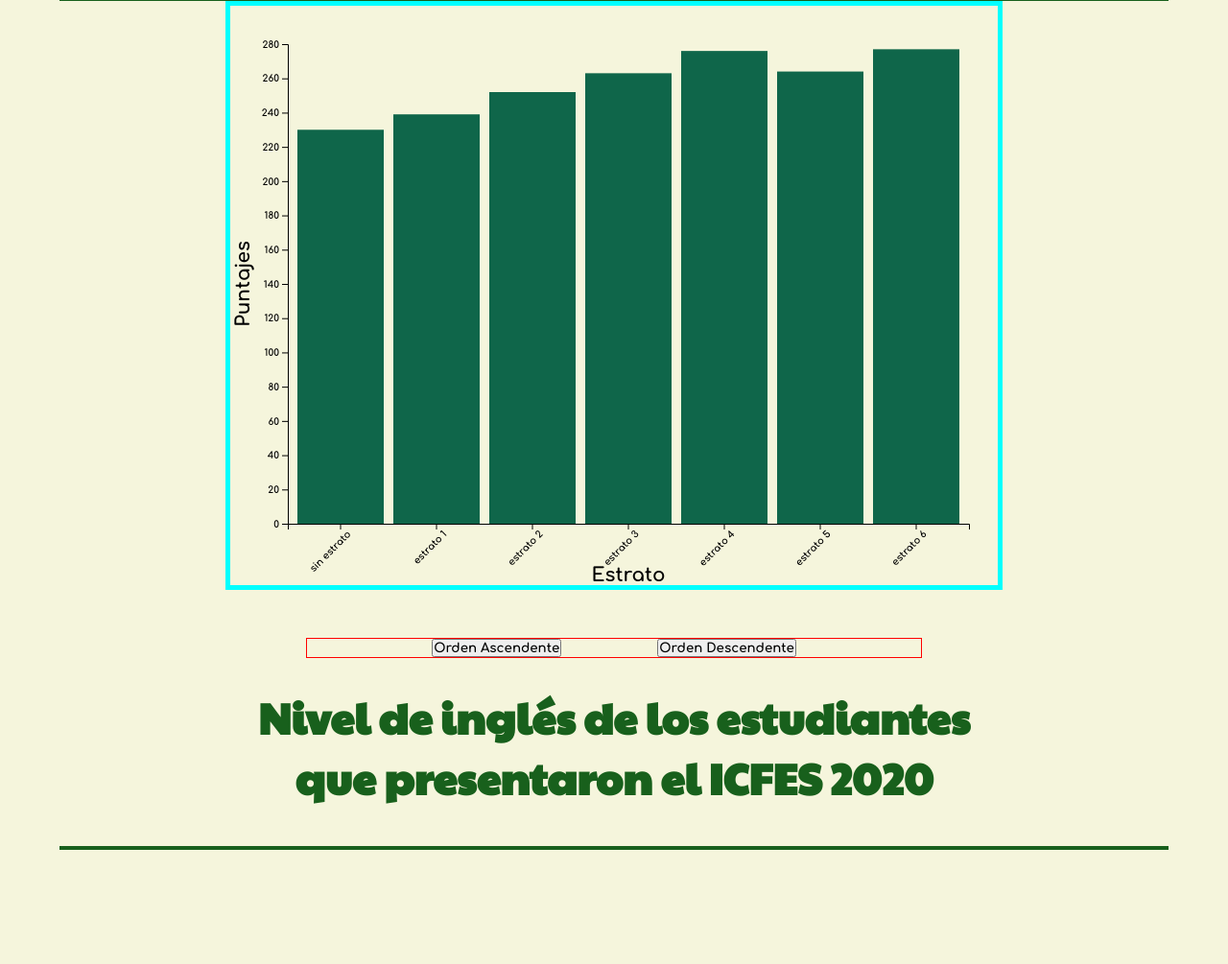
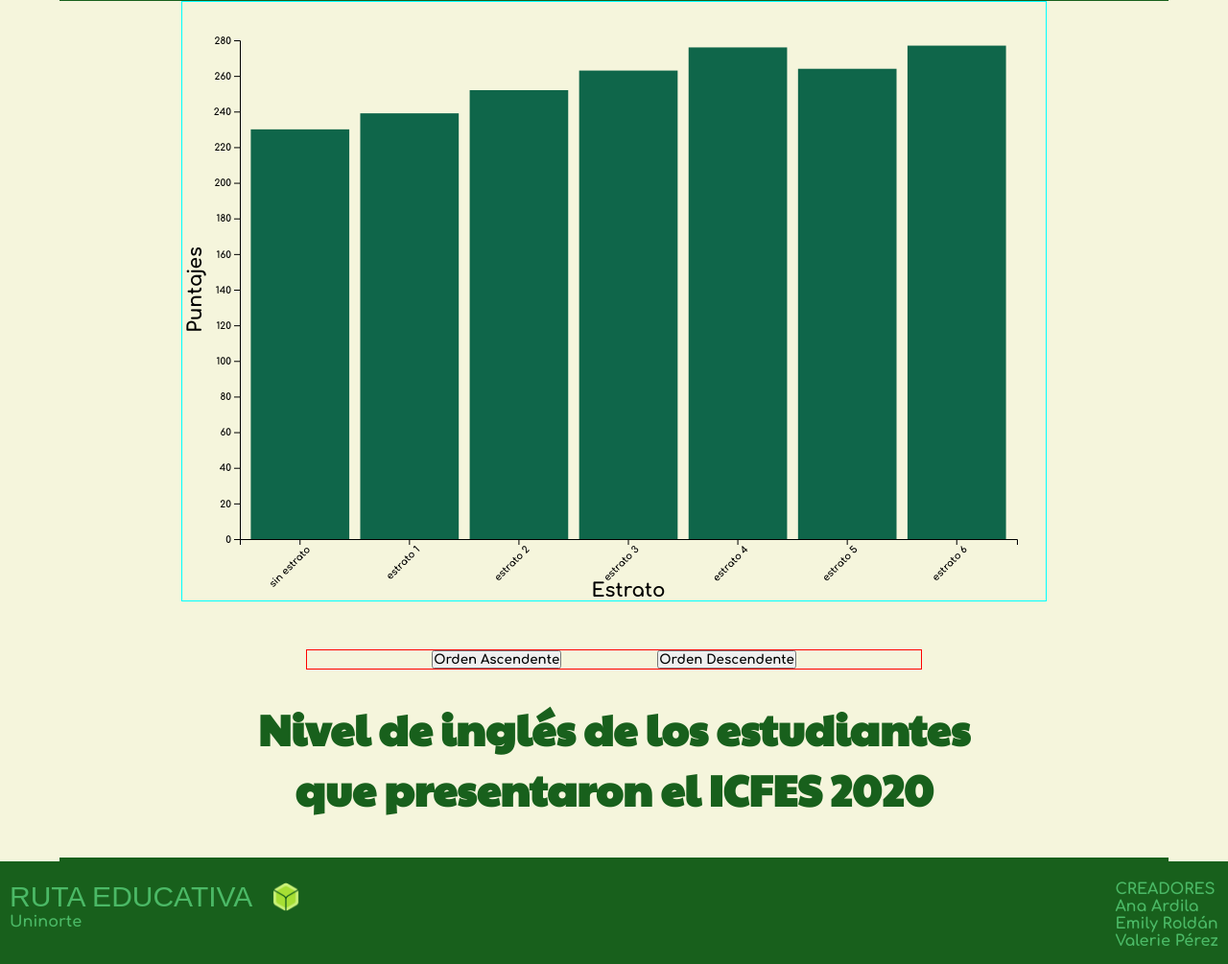
Before and after one commit to ana03ap/graficas-Icfes-2020, a website with bundled scripts: page index.html in a window 1280 px wide. Shown: the part 2687-3692 px from the top of the page at 96% size. Before the commit the page ends 3573 px from the top, so only its background shows below. Built offline with nearby package versions, Linux system fonts and the light colour scheme; files whose address does not match are found by name; a web font is replaced by a local one.

Commit message:
adding footer

```diff
--- a/barras-interactivas-primeras/index.js
+++ b/barras-interactivas-primeras/index.js
@@ -208,9 +208,9 @@
   const chartContainer = d3.select("#chart");
   chartContainer.selectAll('*').remove(); //inicializa todo, un clear
 
-  const svgWidth = 800;
+  const svgWidth = 900;
   const svgHeight = 600;
-  const margin = { top: 40, right: 30, bottom: 60, left: 60 };
+  const margin = { top: 20, right: 30, bottom: 60, left: 60 };
   const width = svgWidth - margin.left - margin.right;
   const height = svgHeight - margin.top - margin.bottom;
 
@@ -271,7 +271,7 @@
 
   svg.append('text')
     .attr('x', width / 2)
-    .attr('y', height + margin.bottom )
+    .attr('y', height + margin.bottom+0.2 )
     .attr('text-anchor', 'middle')
     .style('font-size', '20px')
 
--- a/barras-interactivas-primeras/styles.css
+++ b/barras-interactivas-primeras/styles.css
@@ -1,10 +1,11 @@
 #chart{
-  border:5px solid aqua;
-
+  padding-top: 20px;
+  border:1px solid aqua;
 }
 
 .bar {
     fill: #0F664A;
+
   }
 
   .bar:hover {
--- a/index.html
+++ b/index.html
@@ -432,8 +432,29 @@
 
 
 
+
+
   </main>
 
+
+   <!-- FOOTER-->
+
+   <footer>
+     <div id="footer-izquierda">
+        <div id="ruta-img">
+          <p id = 'texto-footer-izquierda'>RUTA EDUCATIVA</p>
+          <img id = 'logoVerde-footer'src="img\logoverde.png" alt="logoVerde">
+        </div>
+        <p class ='texto'>Uninorte</p>
+     </div>
+
+     <div id="footer-derecha">
+       <p class = 'texto'>CREADORES</p>
+       <p class = 'texto'>Ana Ardila</p>
+       <p class = 'texto'>Emily Roldán</p>
+       <p class = 'texto'>Valerie Pérez</p>
+     </div>
+   </footer>
 
 
   <script   src="barras-interactivas-primeras/index.js"></script>
--- a/stylesPrincipal.css
+++ b/stylesPrincipal.css
@@ -203,6 +203,45 @@
   padding-right: 250px;
 }
 
+
+/* CSS DE FOOTER */
+
+
+
+footer{
+  background-color: #18601C;
+  display: flex;
+  justify-content: space-between;
+  padding: 20px 10px 5px 10px;
+}
+#footer-izquierda{
+  display: flex;
+  flex-direction: column;
+  padding-bottom: 30px;
+}
+#ruta-img{
+  display: flex;
+  align-items: center;
+  gap: 20px;
+}
+#texto-footer-izquierda{
+  font-family: 'Sirin Stencil', sans-serif;
+  font-size: 30px;
+  color: #149D3F
+}
+
+#logoVerde-footer{
+  width: 30px;
+  height: 30px;
+}
+
+
+#footer-izquierda p, #footer-derecha p{
+  color: #4BB966;
+}
+
+
+
 a {
   cursor: pointer;
 }
```
